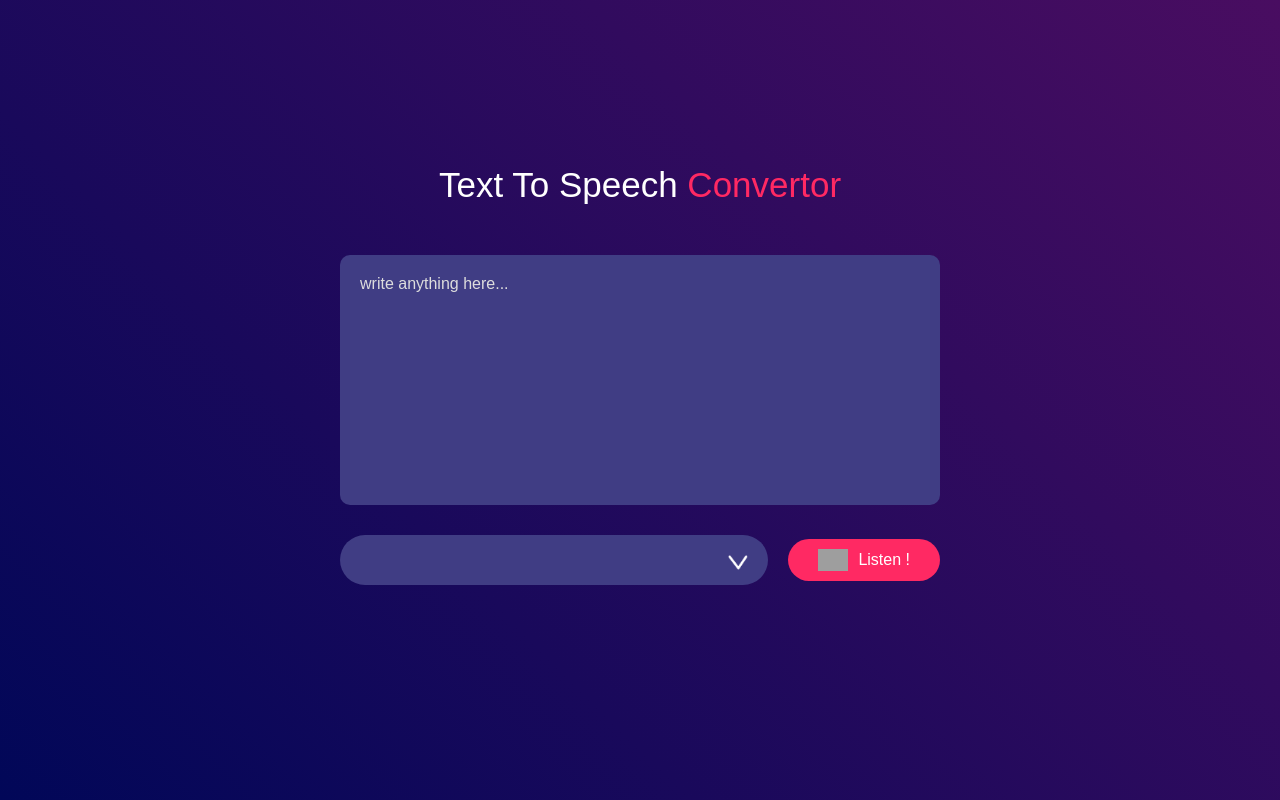
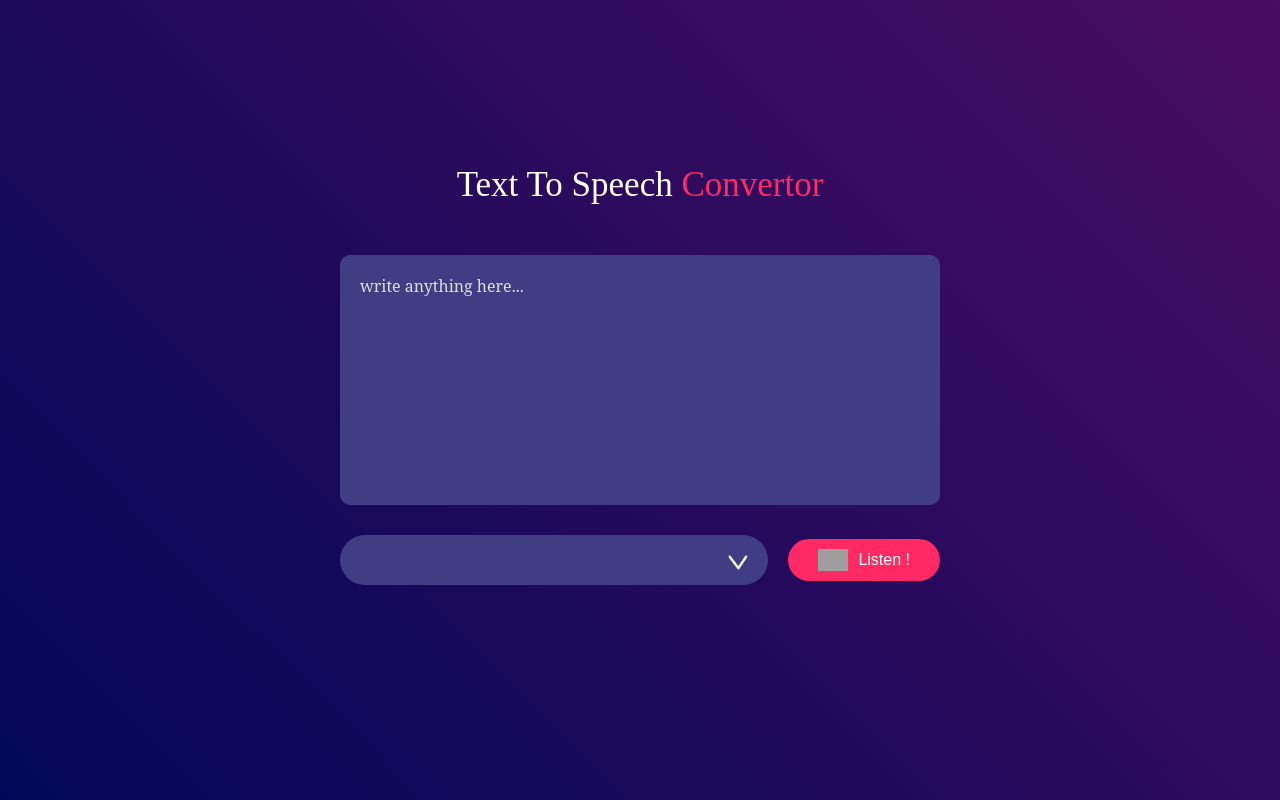
Before and after one commit to sarkar10-crypto/PROJ-2024, a plain HTML site: page TEXT-TO-SPEECH/index.html in a window 1280 px wide. Drawn offline with Linux system fonts and the light colour scheme; grey boxes are pictures that could not be loaded.

Commit message:
adding font-Family

```diff
--- a/TEXT-TO-SPEECH/index.html
+++ b/TEXT-TO-SPEECH/index.html
@@ -10,7 +10,7 @@
 <body>
 
 <div class="hero">
-    <h1>Text To Speech <span style="color:#ff2963 ;">Convertor</span></h1>
+    <h1 style="font-family: brush script mt;">Text To Speech <span style="color:#ff2963 ;font-family: platino,serif;">Convertor</span></h1>
     <textarea placeholder="write anything here..."></textarea>
     <div class="row">
         <select></select>
--- a/TEXT-TO-SPEECH/style.css
+++ b/TEXT-TO-SPEECH/style.css
@@ -40,6 +40,7 @@
  textarea::placeholder{
     font-size: 16px;
     color: #ddd;
+    font-family: 'platino','serif';
  }
 
  .row{
```
